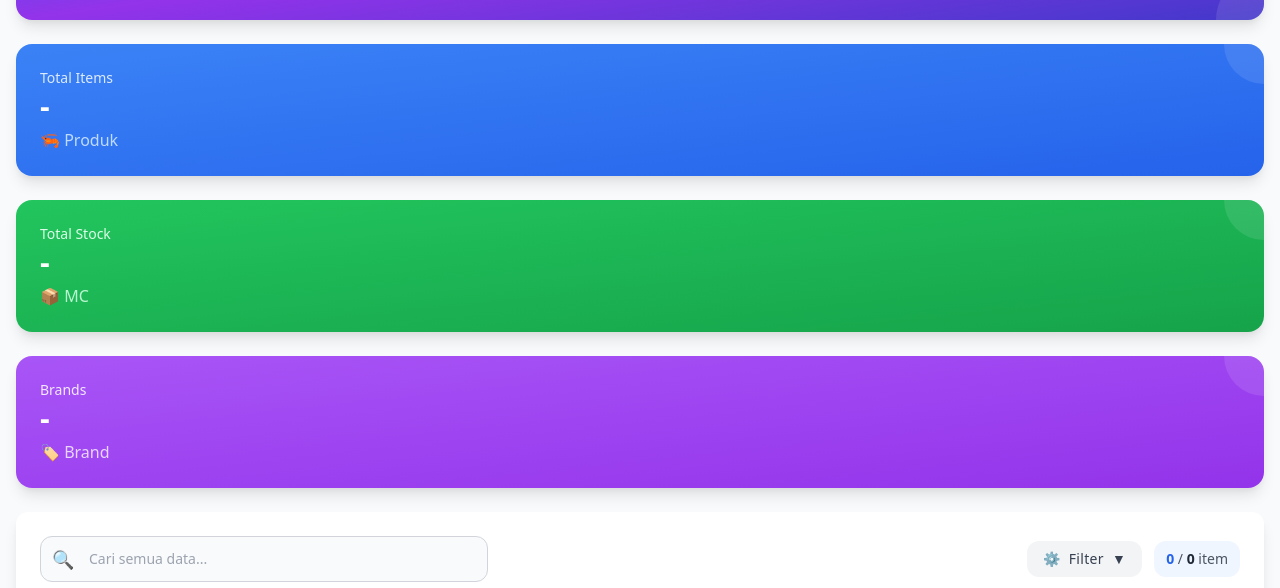
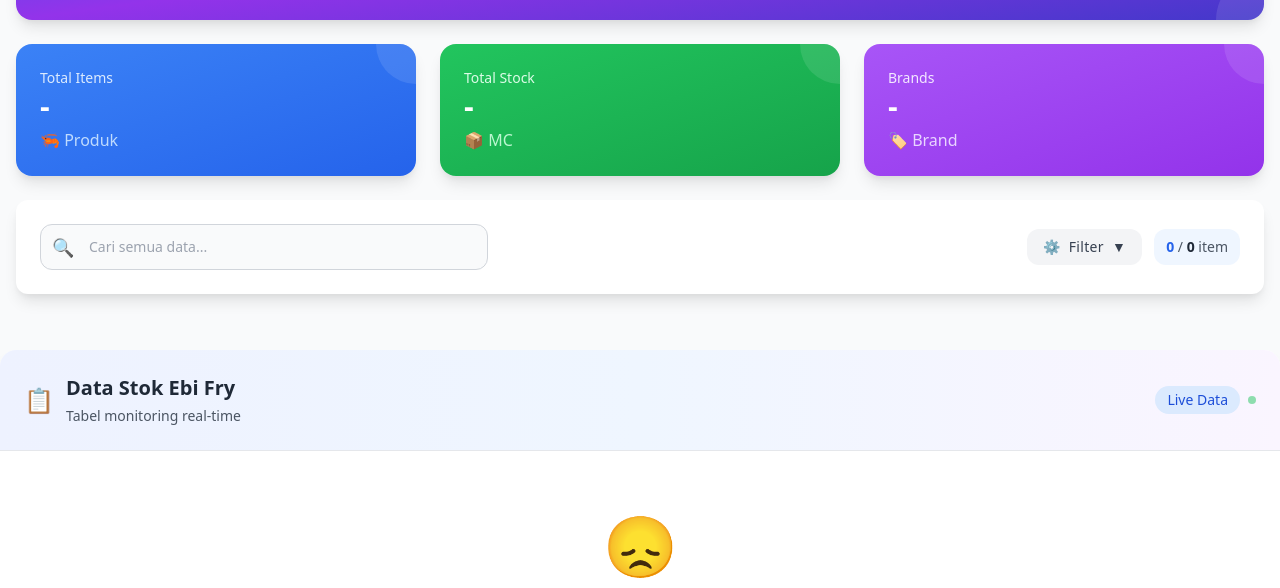
Before and after one commit to ppicwkb/stokEF, a plain HTML site: page index.html in a window 1280 px wide. Shown: the part 186-774 px from the top of the page. Drawn offline with nearby package versions, Linux system fonts and the light colour scheme; no server answers.

Commit message:
Fix grid layout for status cards section

```diff
--- a/index.html
+++ b/index.html
@@ -122,7 +122,7 @@
         </div>
 
         <!-- Status Cards -->
-        <div class="grid grid-cols-3 lg:grid-cols-1 gap-3 lg:gap-6 mb-6">
+        <div class="grid grid-cols-3 lg:grid-cols-3 gap-3 lg:gap-6 mb-6">
             <div class="bg-gradient-to-br from-blue-500 to-blue-600 card-shadow-lg rounded-2xl mobile-p-4 p-6 text-white relative overflow-hidden">
                 <div class="absolute top-0 right-0 w-20 h-20 bg-white bg-opacity-10 rounded-full -translate-y-10 translate-x-10"></div>
                 <div class="relative z-10 flex items-center justify-between">
```
